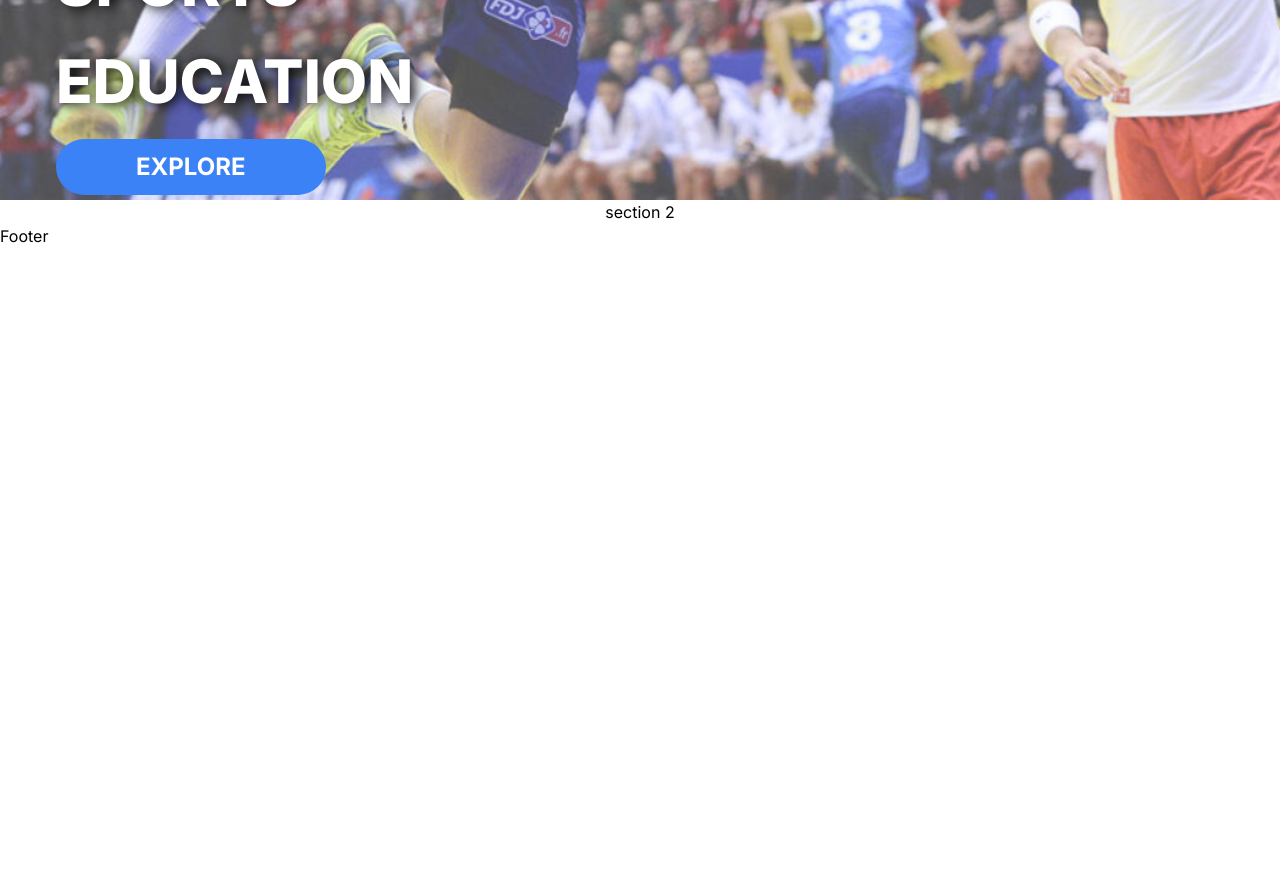
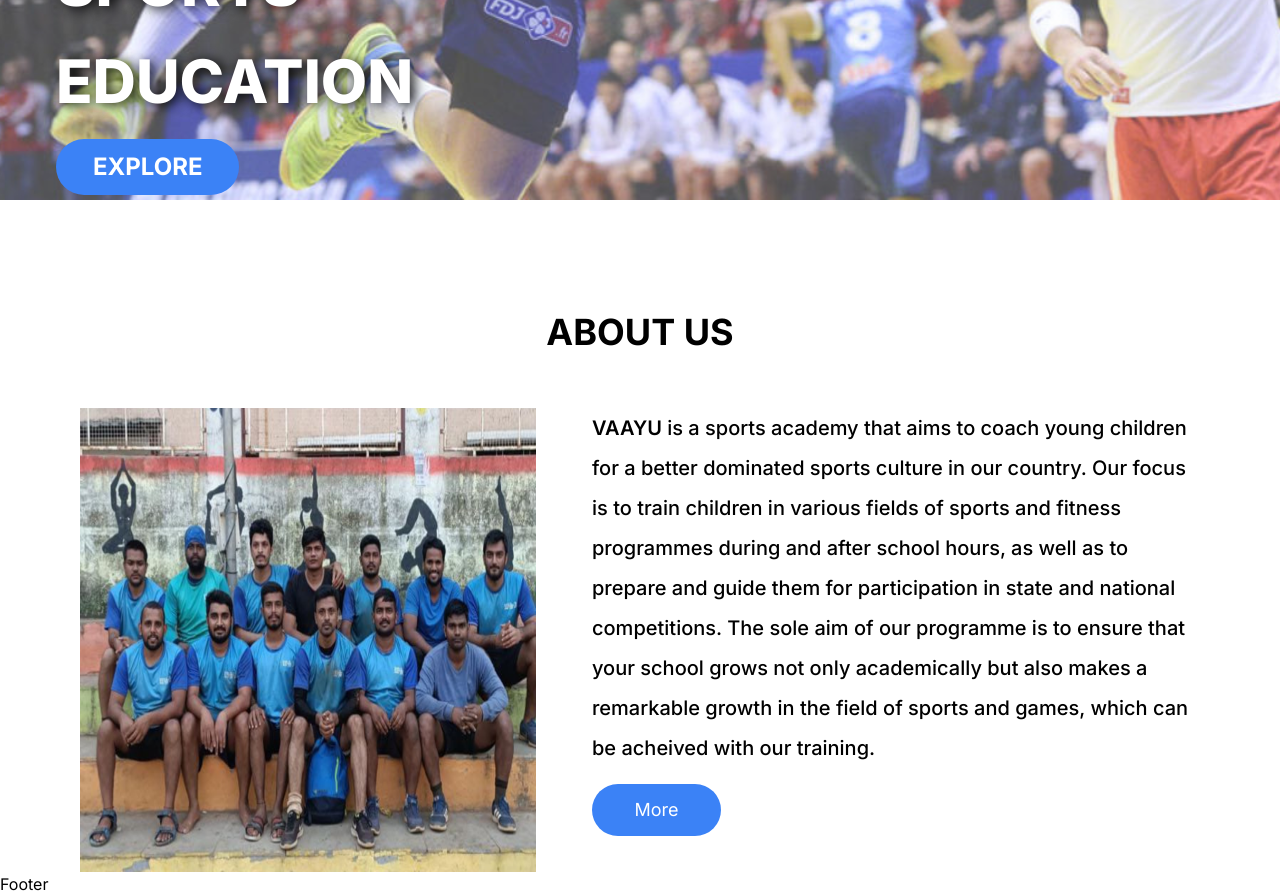
Before and after one commit to Mohitjnn/vaayu, a Next.js app: page / in a window 1280 px wide. Shown: the part 760-1656 px from the top of the page. Before the commit the page ends 1008 px from the top, so only its background shows below. Built offline with nearby package versions, Linux system fonts and the light colour scheme.

Commit message:
about us section done

```diff
--- a/src/app/globals.css
+++ b/src/app/globals.css
@@ -24,7 +24,7 @@
   /* btn */
 
   .Btnlight {
-    @apply text-white bg-blue-500 rounded-[30px] w-fit px-20 py-3 h-fit;
+    @apply text-white bg-blue-500 rounded-[30px] w-fit px-[7%] py-3 h-fit;
   }
 
 
--- a/src/app/page.jsx
+++ b/src/app/page.jsx
@@ -1,6 +1,11 @@
+"use client";
+
 import Image from "next/image";
+import { useRouter } from "next/navigation";
 
 export default function Home() {
+  const router = useRouter();
+
   return (
     <main>
       <center className="w-full h-fit">
@@ -28,7 +33,33 @@ export default function Home() {
             </div>
           </div>
         </section>
-        <section className="w-full">section 2</section>
+        <section className="flex flex-col w-full px-20 mt-14">
+          <h1 className="Heading my-14">ABOUT US</h1>
+          <div className="flex w-full flex-row h-fit justify-center space-x-[5%]">
+            <div className="w-[50%] relative h-[58vh]">
+              <Image src="/AboutUsPicture.png" fill={true} />
+            </div>
+            <div className="flex flex-col w-2/3 justify-left text-pretty text-left">
+              <p className="text-xl leading-loose font-medium">
+                <span className="font-semibold">VAAYU</span> is a sports academy
+                that aims to coach young children for a better dominated sports
+                culture in our country. Our focus is to train children in
+                various fields of sports and fitness programmes during and after
+                school hours, as well as to prepare and guide them for
+                participation in state and national competitions. The sole aim
+                of our programme is to ensure that your school grows not only
+                academically but also makes a remarkable growth in the field of
+                sports and games, which can be acheived with our training.
+              </p>
+              <button
+                className="Btnlight text mt-4"
+                onClick={() => router.push("/about")}
+              >
+                More
+              </button>
+            </div>
+          </div>
+        </section>
       </center>
     </main>
   );
```
Also changed, not shown: public/AboutUsPicture.png (added).
